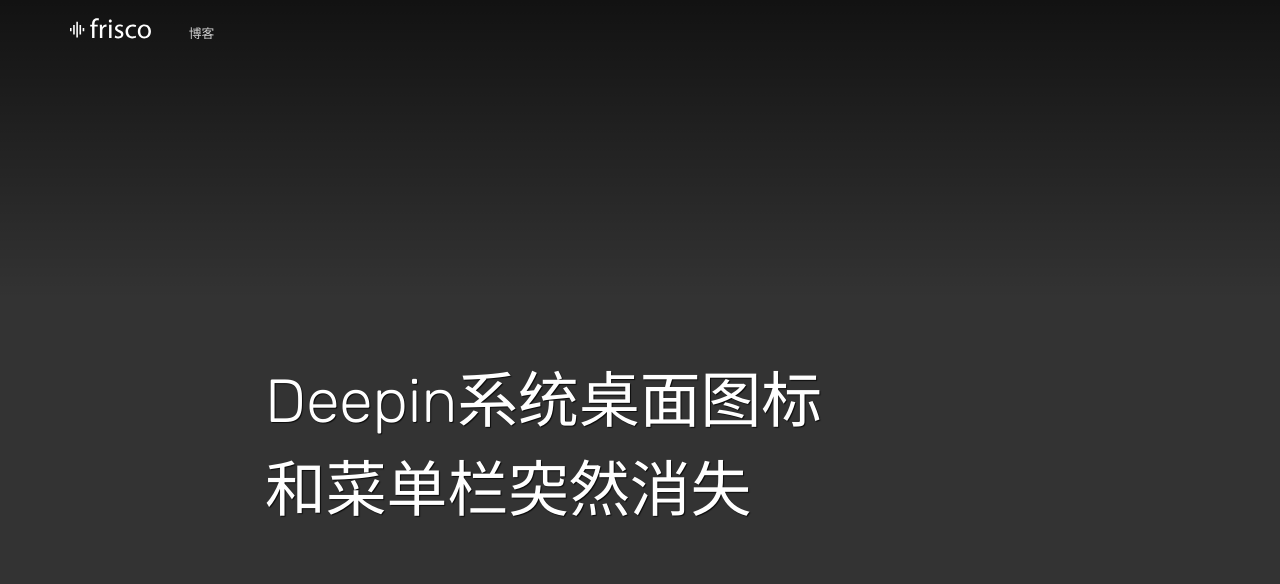
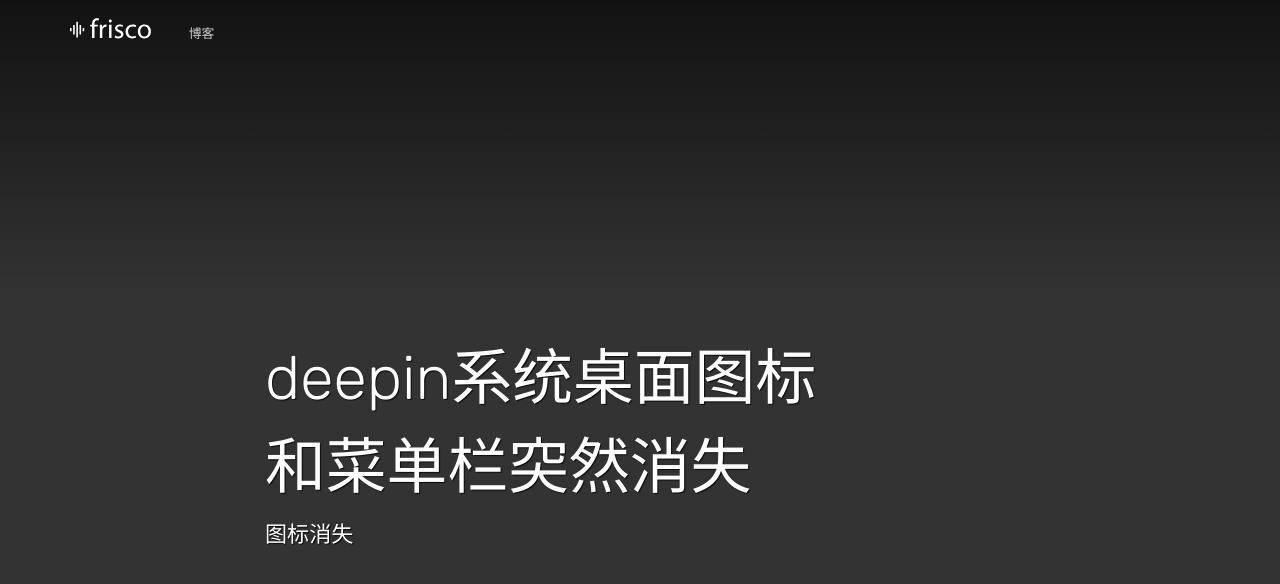
Before and after one commit to Evilleon/Evilleon.github.io, a Jekyll site: the page built from _posts/2020-06-18-deepin系统桌面图标和菜单栏突然消失.md, in a window 1280 px wide and 900 px high. Shown: the top 584 px of the window. Built offline with Jekyll 4.4.1, drawn with Linux system fonts in a browser that asks for light colours; nearby versions of some CDN libraries; part of the change alters nothing that is shown.

Commit message:
Update 2020-06-18-deepin系统桌面图标和菜单栏突然消失.md

```diff
--- a/_posts/2020-06-18-deepin系统桌面图标和菜单栏突然消失.md
+++ b/_posts/2020-06-18-deepin系统桌面图标和菜单栏突然消失.md
@@ -1,3 +1,12 @@
+---
+title: deepin系统桌面图标和菜单栏突然消失
+date: 2020-06-18
+description: 图标消失
+categories:
+  - linux-deepin
+image:
+author_staff_member: 任玉琦
+---
 如题，deepin系统在一次开机后桌面和菜单栏全部消失，快捷键可以打开终端，但无法移动或关闭终端，终端可以用命令行打开其他软件，但其他软件同样不可以放大和正常关闭。
 
 关于图标和菜单栏消失的问题，本文只提供诸多原因中的一个：检查是否在上一次可以正常打开时修改了某些配置文件。比如/etc/profile。我这个就是在上一次可以正常运行时添加了一个软件的环境变量导致的。具体的为什么会出现这样的问题现在还不明确，因为/etc/profile下已经有我添加的jdk和openssl的环境变量，但偏偏这一次添加了一个环境变量后就出错，也是很奇怪了。
```
